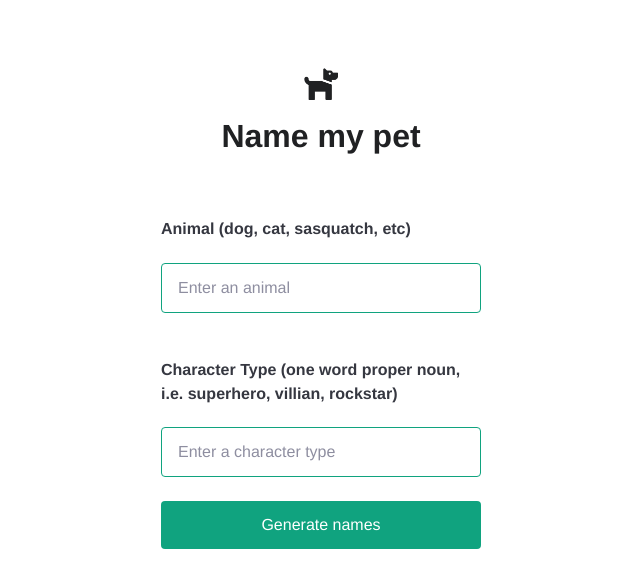
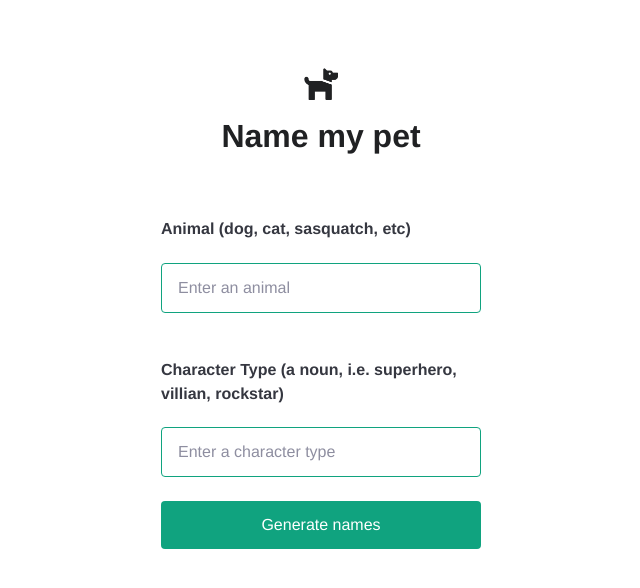
Before and after one commit to JessiVelazquez/OpenAI_Demo, a Next.js app: page / in a window 1280 px wide. Shown: the top 588 px of the page, without its empty margins (319-959 px from the left). Built offline with nearby package versions, Linux system fonts and the light colour scheme; a web font is replaced by a local one.

Commit message:
Update index.js

```diff
--- a/pages/index.js
+++ b/pages/index.js
@@ -52,7 +52,7 @@ export default function Home() {
             value={animalInput}
             onChange={(e) => setAnimalInput(e.target.value)}
           />
-          <h4>Character Type (one word proper noun, i.e. superhero, villian, rockstar)</h4>
+          <h4>Character Type (a noun, i.e. superhero, villian, rockstar)</h4>
           <input
             type="text"
             name="type"
```
